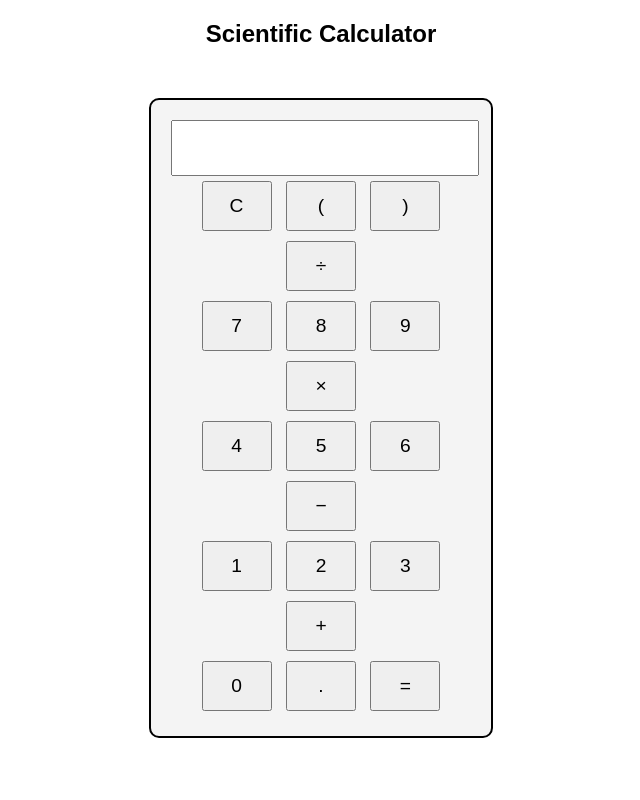
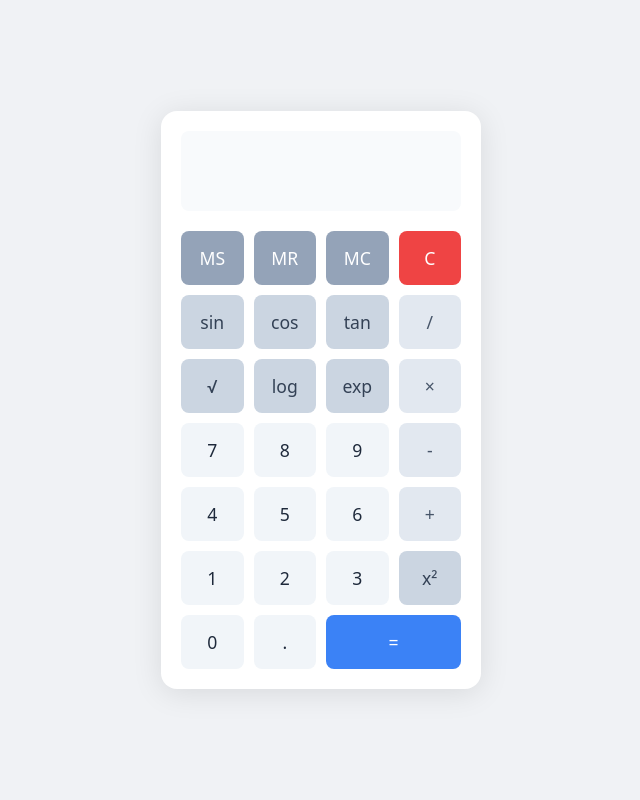
Before and after one commit to INTRUDER1/jenkins-docker-project, a Flask app: page / in a window 1280 px wide. Shown: the whole page, without its empty margins (319-959 px from the left). Run offline with Flask 3, Linux system fonts and the light colour scheme.

Commit message:
newer UI

```diff
--- a/app/templates/calculator.html
+++ b/app/templates/calculator.html
@@ -5,80 +5,224 @@
     <meta name="viewport" content="width=device-width, initial-scale=1.0">
     <title>Scientific Calculator</title>
     <style>
+        * {
+            margin: 0;
+            padding: 0;
+            box-sizing: border-box;
+            font-family: system-ui, -apple-system, sans-serif;
+        }
+
         body {
-            font-family: Arial, sans-serif;
-            text-align: center;
+            min-height: 100vh;
+            display: flex;
+            justify-content: center;
+            align-items: center;
+            background: #f0f2f5;
         }
+
         .calculator {
-            width: 300px;
-            margin: 50px auto;
+            background: #ffffff;
+            border-radius: 16px;
+            box-shadow: 0 4px 30px rgba(0, 0, 0, 0.1);
             padding: 20px;
-            border: 2px solid black;
-            border-radius: 10px;
-            background: #f4f4f4;
+            width: 320px;
         }
-        input {
+
+        #display {
             width: 100%;
-            height: 50px;
+            height: 80px;
+            border: none;
+            background: #f8fafc;
+            border-radius: 8px;
+            margin-bottom: 20px;
             text-align: right;
-            font-size: 1.5em;
+            padding: 0 20px;
+            font-size: 2em;
+            color: #1e293b;
         }
+
+        .buttons {
+            display: grid;
+            grid-template-columns: repeat(4, 1fr);
+            gap: 10px;
+        }
+
         button {
-            width: 70px;
-            height: 50px;
-            font-size: 1.2em;
-            margin: 5px;
+            padding: 15px;
+            border: none;
+            border-radius: 8px;
+            font-size: 1.1em;
+            cursor: pointer;
+            transition: all 0.2s;
+        }
+
+        button:hover {
+            opacity: 0.8;
+            transform: translateY(-2px);
+        }
+
+        .number {
+            background: #f1f5f9;
+            color: #1e293b;
+        }
+
+        .operator {
+            background: #e2e8f0;
+            color: #475569;
+        }
+
+        .function {
+            background: #cbd5e1;
+            color: #334155;
+        }
+
+        .memory {
+            background: #94a3b8;
+            color: white;
+        }
+
+        .equals {
+            background: #3b82f6;
+            color: white;
+            grid-column: span 2;
+        }
+
+        .clear {
+            background: #ef4444;
+            color: white;
         }
     </style>
 </head>
 <body>
-
-    <h2>Scientific Calculator</h2>
     <div class="calculator">
         <input type="text" id="display" readonly>
-        <br>
-        <button onclick="clearDisplay()">C</button>
-        <button onclick="appendToDisplay('(')">(</button>
-        <button onclick="appendToDisplay(')')">)</button>
-        <button onclick="appendToDisplay('/')">÷</button>
-        <br>
-        <button onclick="appendToDisplay('7')">7</button>
-        <button onclick="appendToDisplay('8')">8</button>
-        <button onclick="appendToDisplay('9')">9</button>
-        <button onclick="appendToDisplay('*')">×</button>
-        <br>
-        <button onclick="appendToDisplay('4')">4</button>
-        <button onclick="appendToDisplay('5')">5</button>
-        <button onclick="appendToDisplay('6')">6</button>
-        <button onclick="appendToDisplay('-')">−</button>
-        <br>
-        <button onclick="appendToDisplay('1')">1</button>
-        <button onclick="appendToDisplay('2')">2</button>
-        <button onclick="appendToDisplay('3')">3</button>
-        <button onclick="appendToDisplay('+')">+</button>
-        <br>
-        <button onclick="appendToDisplay('0')">0</button>
-        <button onclick="appendToDisplay('.')">.</button>
-        <button onclick="calculateResult()">=</button>
+        <div class="buttons">
+            <button class="memory" onclick="memoryStore()">MS</button>
+            <button class="memory" onclick="memoryRecall()">MR</button>
+            <button class="memory" onclick="memoryClear()">MC</button>
+            <button class="clear" onclick="clearDisplay()">C</button>
+
+            <button class="function" onclick="calculate('sin')">sin</button>
+            <button class="function" onclick="calculate('cos')">cos</button>
+            <button class="function" onclick="calculate('tan')">tan</button>
+            <button class="operator" onclick="appendOperator('/')">/</button>
+
+            <button class="function" onclick="calculate('sqrt')">√</button>
+            <button class="function" onclick="calculate('log')">log</button>
+            <button class="function" onclick="calculate('exp')">exp</button>
+            <button class="operator" onclick="appendOperator('*')">×</button>
+
+            <button class="number" onclick="appendNumber('7')">7</button>
+            <button class="number" onclick="appendNumber('8')">8</button>
+            <button class="number" onclick="appendNumber('9')">9</button>
+            <button class="operator" onclick="appendOperator('-')">-</button>
+
+            <button class="number" onclick="appendNumber('4')">4</button>
+            <button class="number" onclick="appendNumber('5')">5</button>
+            <button class="number" onclick="appendNumber('6')">6</button>
+            <button class="operator" onclick="appendOperator('+')">+</button>
+
+            <button class="number" onclick="appendNumber('1')">1</button>
+            <button class="number" onclick="appendNumber('2')">2</button>
+            <button class="number" onclick="appendNumber('3')">3</button>
+            <button class="function" onclick="calculate('pow')">x²</button>
+
+            <button class="number" onclick="appendNumber('0')">0</button>
+            <button class="number" onclick="appendNumber('.')">.</button>
+            <button class="equals" onclick="calculateResult()">=</button>
+        </div>
     </div>
 
     <script>
-        function appendToDisplay(value) {
-            document.getElementById("display").value += value;
+        let display = document.getElementById('display');
+        let memory = 0;
+        let lastResult = 0;
+
+        function appendNumber(num) {
+            if (display.value === '0' || display.value === 'Error') {
+                display.value = num;
+            } else {
+                display.value += num;
+            }
+        }
+
+        function appendOperator(op) {
+            if (display.value !== 'Error') {
+                display.value += op;
+            }
         }
 
         function clearDisplay() {
-            document.getElementById("display").value = "";
+            display.value = '0';
+            lastResult = 0;
+        }
+
+        function calculate(func) {
+            try {
+                let value = parseFloat(display.value);
+                switch(func) {
+                    case 'sin':
+                        display.value = Math.sin(value * Math.PI / 180).toFixed(8);
+                        break;
+                    case 'cos':
+                        display.value = Math.cos(value * Math.PI / 180).toFixed(8);
+                        break;
+                    case 'tan':
+                        display.value = Math.tan(value * Math.PI / 180).toFixed(8);
+                        break;
+                    case 'sqrt':
+                        display.value = Math.sqrt(value);
+                        break;
+                    case 'log':
+                        display.value = Math.log10(value);
+                        break;
+                    case 'exp':
+                        display.value = Math.exp(value);
+                        break;
+                    case 'pow':
+                        display.value = Math.pow(value, 2);
+                        break;
+                }
+                lastResult = parseFloat(display.value);
+            } catch (error) {
+                display.value = 'Error';
+            }
         }
 
         function calculateResult() {
             try {
-                document.getElementById("display").value = eval(document.getElementById("display").value);
-            } catch (e) {
-                alert("Invalid Expression");
+                display.value = eval(display.value);
+                lastResult = parseFloat(display.value);
+            } catch (error) {
+                display.value = 'Error';
             }
         }
+
+        function memoryStore() {
+            memory = parseFloat(display.value) || 0;
+        }
+
+        function memoryRecall() {
+            display.value = memory;
+        }
+
+        function memoryClear() {
+            memory = 0;
+        }
+
+        // Keyboard support
+        document.addEventListener('keydown', (event) => {
+            const key = event.key;
+            if (/[0-9.]/.test(key)) {
+                appendNumber(key);
+            } else if (['+', '-', '*', '/'].includes(key)) {
+                appendOperator(key);
+            } else if (key === 'Enter') {
+                calculateResult();
+            } else if (key === 'Escape') {
+                clearDisplay();
+            }
+        });
     </script>
-
 </body>
 </html>
```
